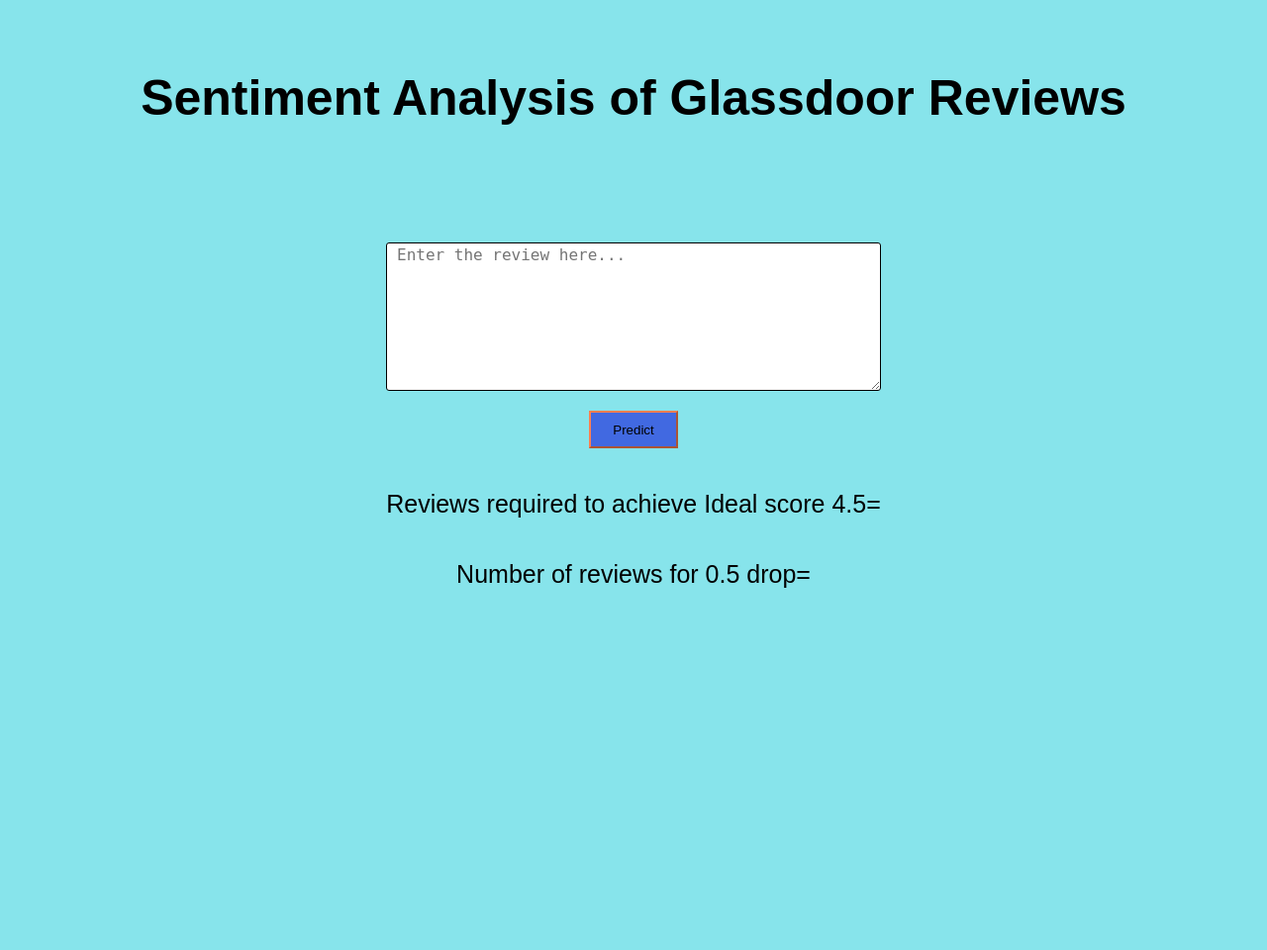
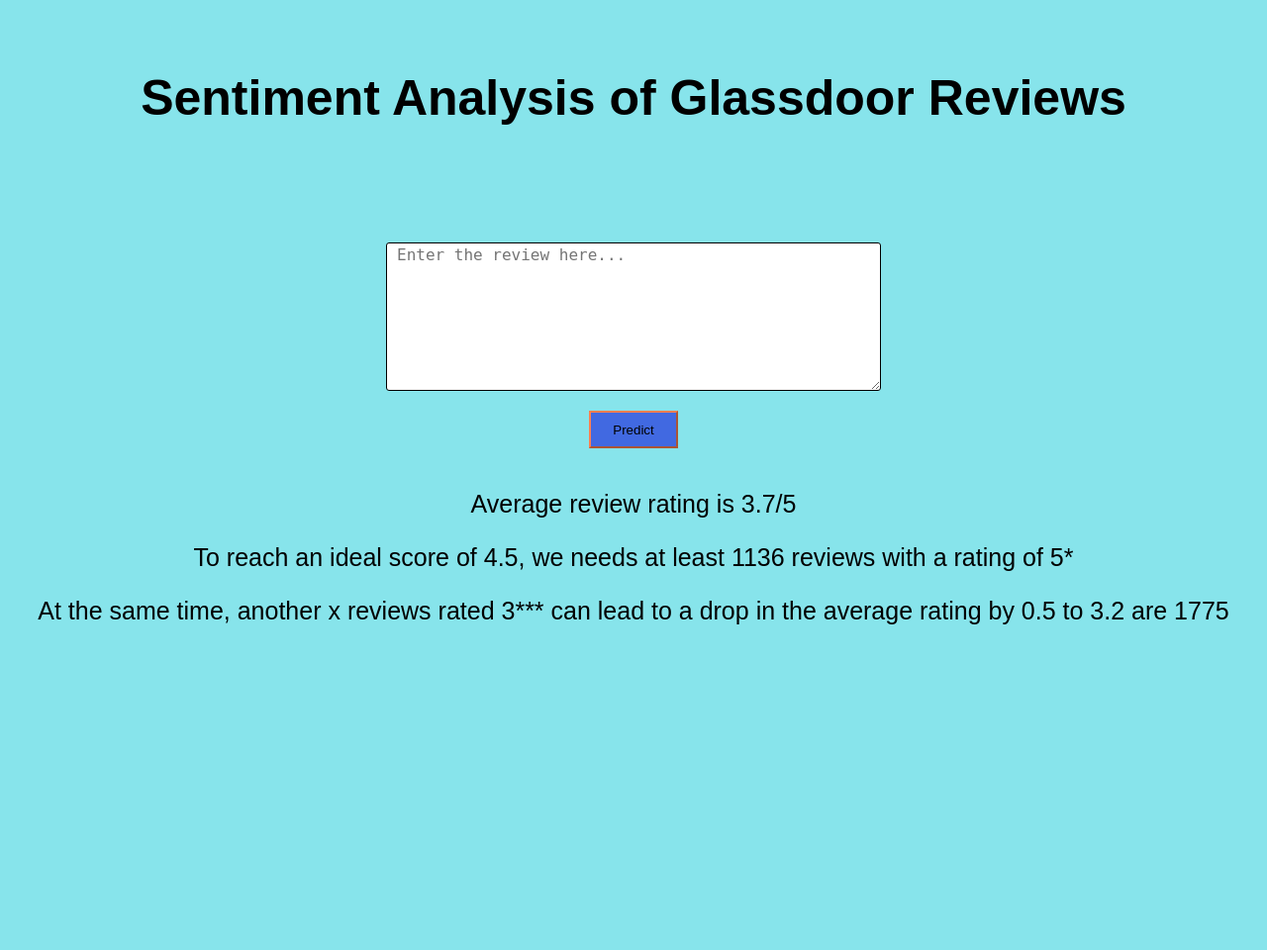
Before and after one commit to nitinmmali/sentilast, a Flask app: page / in a window 1280 px wide. Shown: the whole page at 99% size. Before the commit the page ends 594 px from the top, so only its background shows below. Run offline with Flask 2, Linux system fonts and the light colour scheme; parts of the project's set-up code (start-up, migrations or seed data) failed here and were passed over.

Commit message:
Update index.html

```diff
--- a/templates/index.html
+++ b/templates/index.html
@@ -59,7 +59,7 @@
 
       .container {
         background: rgb(135, 228, 235);
-        height: 100%;
+        height: 120%;
       }
 
       .fa {
@@ -128,9 +128,8 @@
         </form>
         <div class="predict">
           {{ prediction_text }}
-        <div class="predict">
-          <p>Reviews required to achieve Ideal score 4.5={{ NumberOfReviews }}</p>
+          <p>Average review rating is 3.7/5</p>
+          <p>To reach an ideal score of 4.5, we needs at least 1136 reviews with a rating of 5*</p>
+          <p>At the same time, another x reviews rated 3*** can lead to a drop in the average rating by 0.5 to 3.2 are 1775</p>
 
-        <div class="predict">
-          <p>Number of reviews for 0.5 drop={{ NumberOfReviewsForDrop }}</p>
     </form>
```
